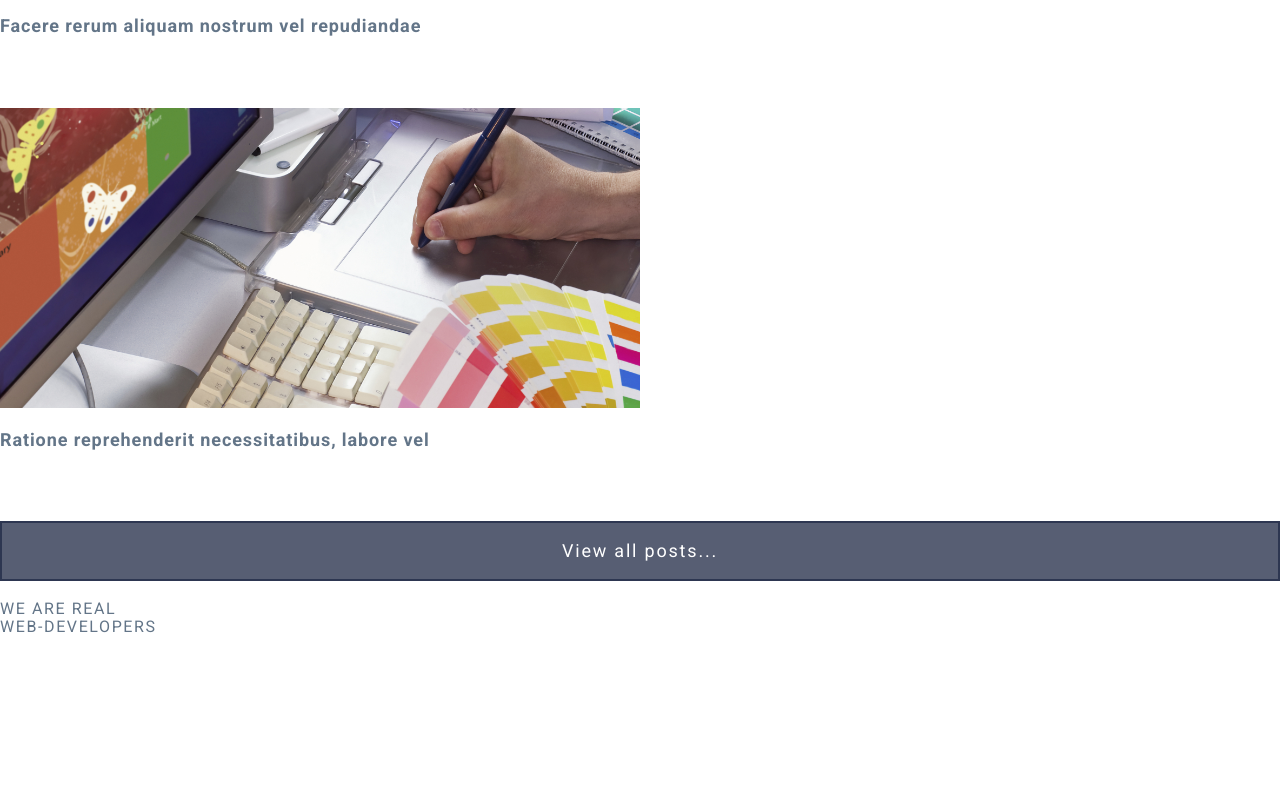
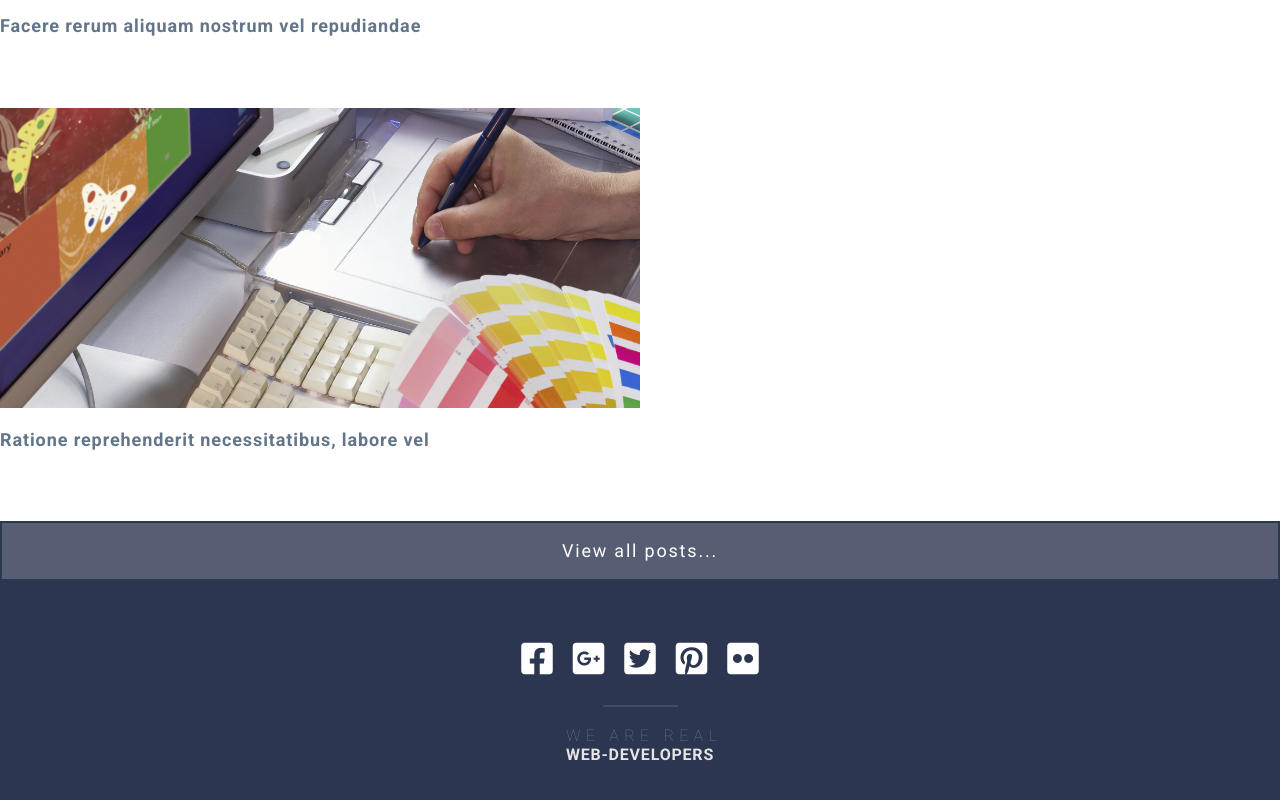
Before and after one commit to KosytskyiArtur/grid-template, a website: page index.html in a window 1280 px wide. Shown: the part 4625-5425 px from the top of the page. Before the commit the page ends 5262 px from the top, so only its background shows below. Drawn offline with Linux system fonts and the light colour scheme.

Commit message:
оформление footer

```diff
--- a/assets/scss/_footer.scss
+++ b/assets/scss/_footer.scss
@@ -0,0 +1,59 @@
+.footer {
+  padding: 50px 20px 70px;
+  text-align: center;
+  background-color: $color-primary;
+  letter-spacing: 0;
+
+  &__container {
+    @extend %container;
+  }
+
+  &__social {
+    position: relative;
+    display: grid;
+    justify-content: center;
+    margin-bottom: 40px;
+    grid-template-columns: repeat(auto-fit, minmax(50px, max-content));
+
+    & a {
+      display: block;
+      padding: 10px;
+      transition: color 0.5s;
+
+      &:hover,
+      &:focus {
+        color: $color-accent;
+      }
+    }
+
+    & .fab {
+      font-size: 2.25rem;
+    }
+
+    &::after {
+      position: absolute;
+      bottom: -20px;
+      left: calc(50% - 75px / 2);
+      width: 75px;
+      height: 2px;
+      content: "";
+      background-color: rgba($color-light, 0.1);
+    }
+  }
+
+  &__copyright {
+    & span {
+      &:nth-of-type(1) {
+        margin-right: -0.5em;
+        letter-spacing: 0.33em;
+        font-weight: 100;
+      }
+
+      &:nth-of-type(2) {
+        letter-spacing: 0.05em;
+        color: $color-gray-light;
+        font-weight: 700;
+      }
+    }
+  }
+}
--- a/index.html
+++ b/index.html
@@ -306,7 +306,7 @@
         <a href="#"><i class="fab fa-pinterest-square"></i></a>
         <a href="#"><i class="fab fa-flickr"></i></a>
       </div>
-      <div class="footer__copy">
+      <div class="footer__copyright">
         <span>WE ARE REAL</span><br><span>WEB-DEVELOPERS</span>
       </div>
     </div>
```
Also changed, not shown: assets/css/style.css.
